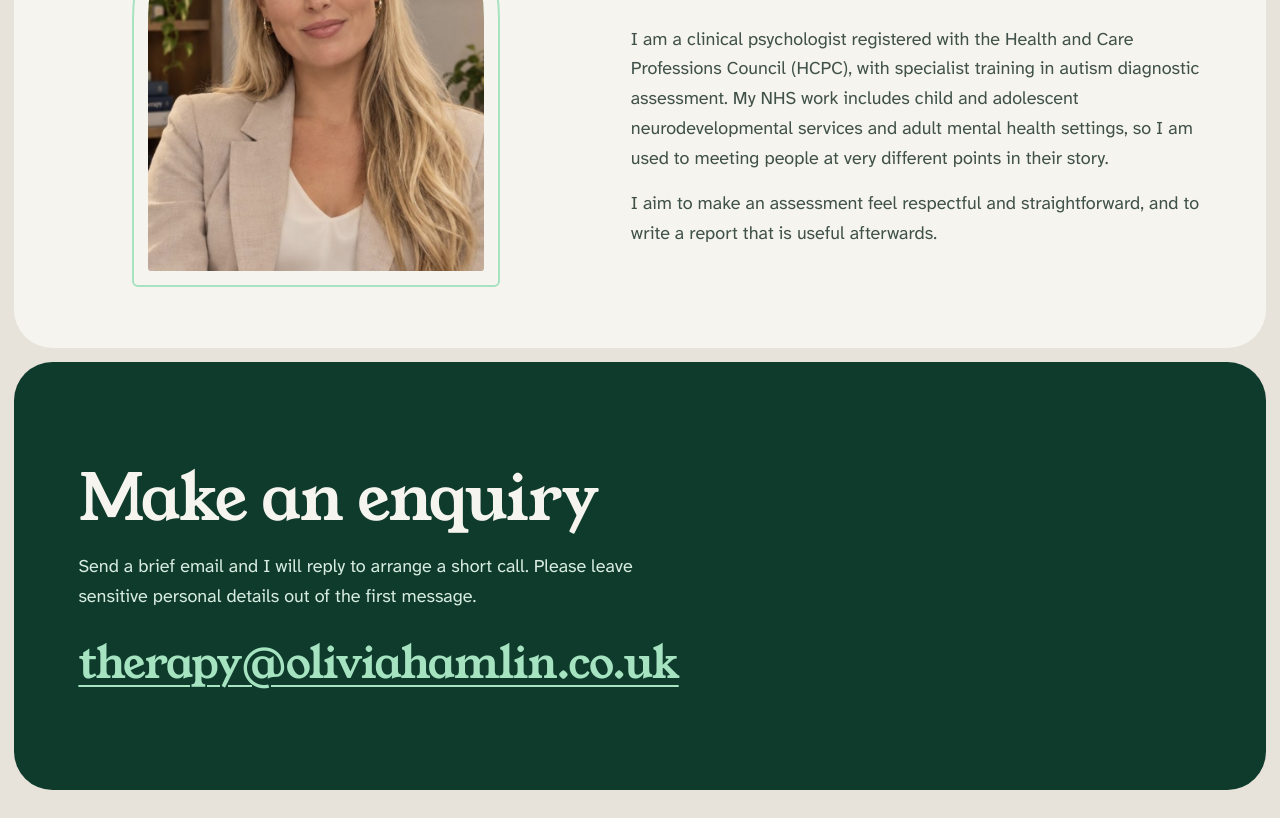
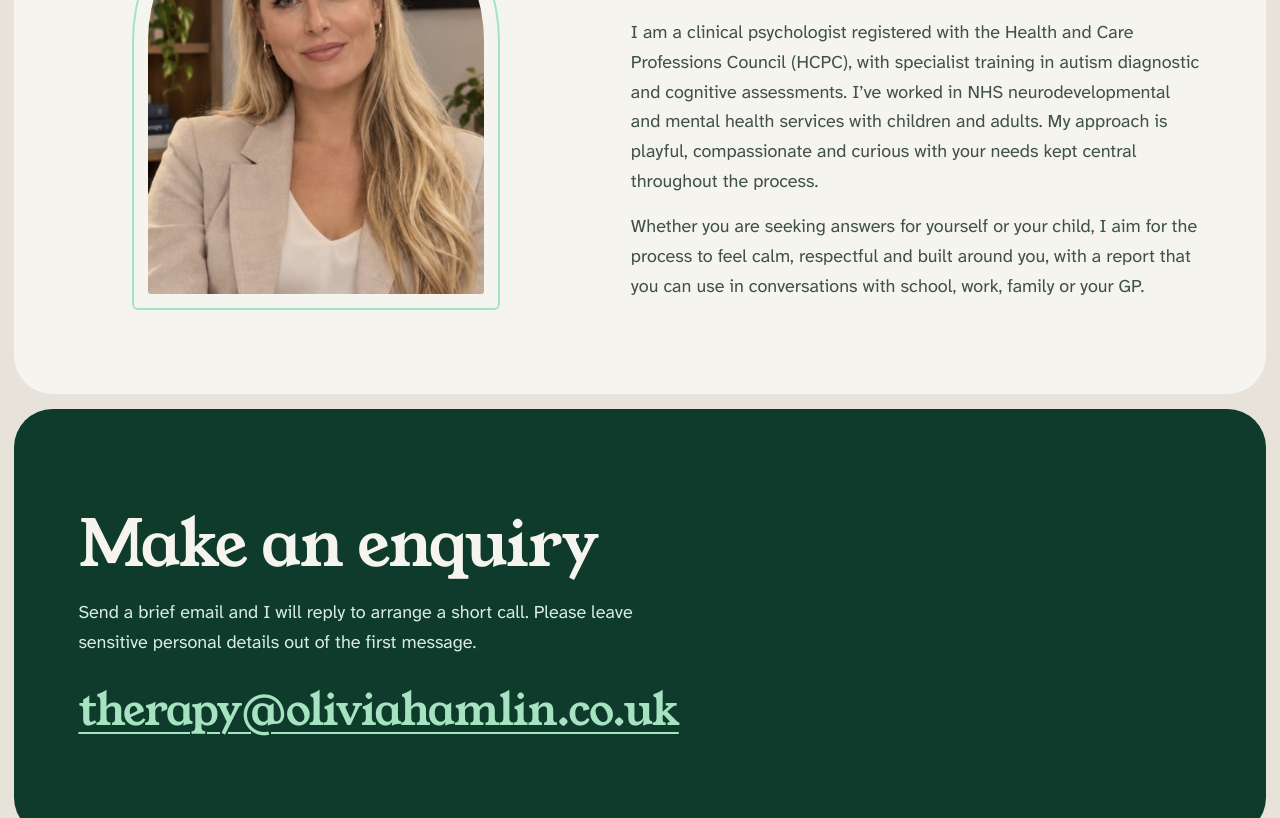
Before and after one commit to oliviahamlin18/oliviahamlin-website, a plain HTML site: page index.html in a window 1280 px wide. Shown: the part 2828-3646 px from the top of the page. Drawn offline with Linux system fonts and the light colour scheme.

Commit message:
Add files via upload

```diff
--- a/index.html
+++ b/index.html
@@ -98,8 +98,8 @@
         <h2>Dr Olivia Hamlin</h2>
         <p class="letters">BSc, MSc, PGCert, PGDip, DClinPsy</p>
         <p class="role">Clinical psychologist, HCPC registered</p>
-        <p>I am a clinical psychologist registered with the Health and Care Professions Council (HCPC), with specialist training in autism diagnostic assessment. My NHS work includes child and adolescent neurodevelopmental services and adult mental health settings, so I am used to meeting people at very different points in their story.</p>
-        <p>I aim to make an assessment feel respectful and straightforward, and to write a report that is useful afterwards.</p>
+        <p>I am a clinical psychologist registered with the Health and Care Professions Council (HCPC), with specialist training in autism diagnostic and cognitive assessments. I&rsquo;ve worked in NHS neurodevelopmental and mental health services with children and adults. My approach is playful, compassionate and curious with your needs kept central throughout the process.</p>
+        <p>Whether you are seeking answers for yourself or your child, I aim for the process to feel calm, respectful and built around you, with a report that you can use in conversations with school, work, family or your GP.</p>
       </div>
     </section>
 
```
